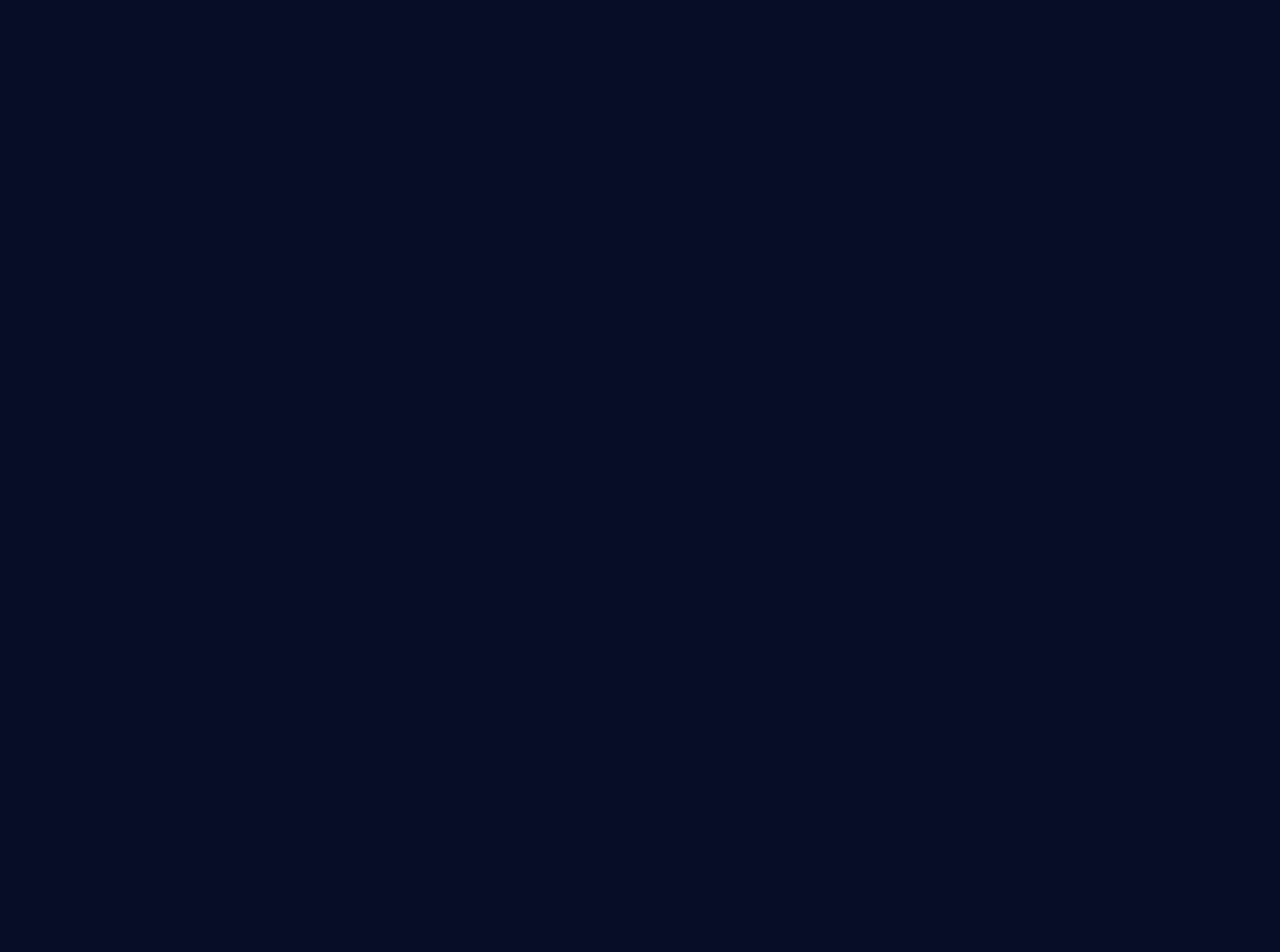
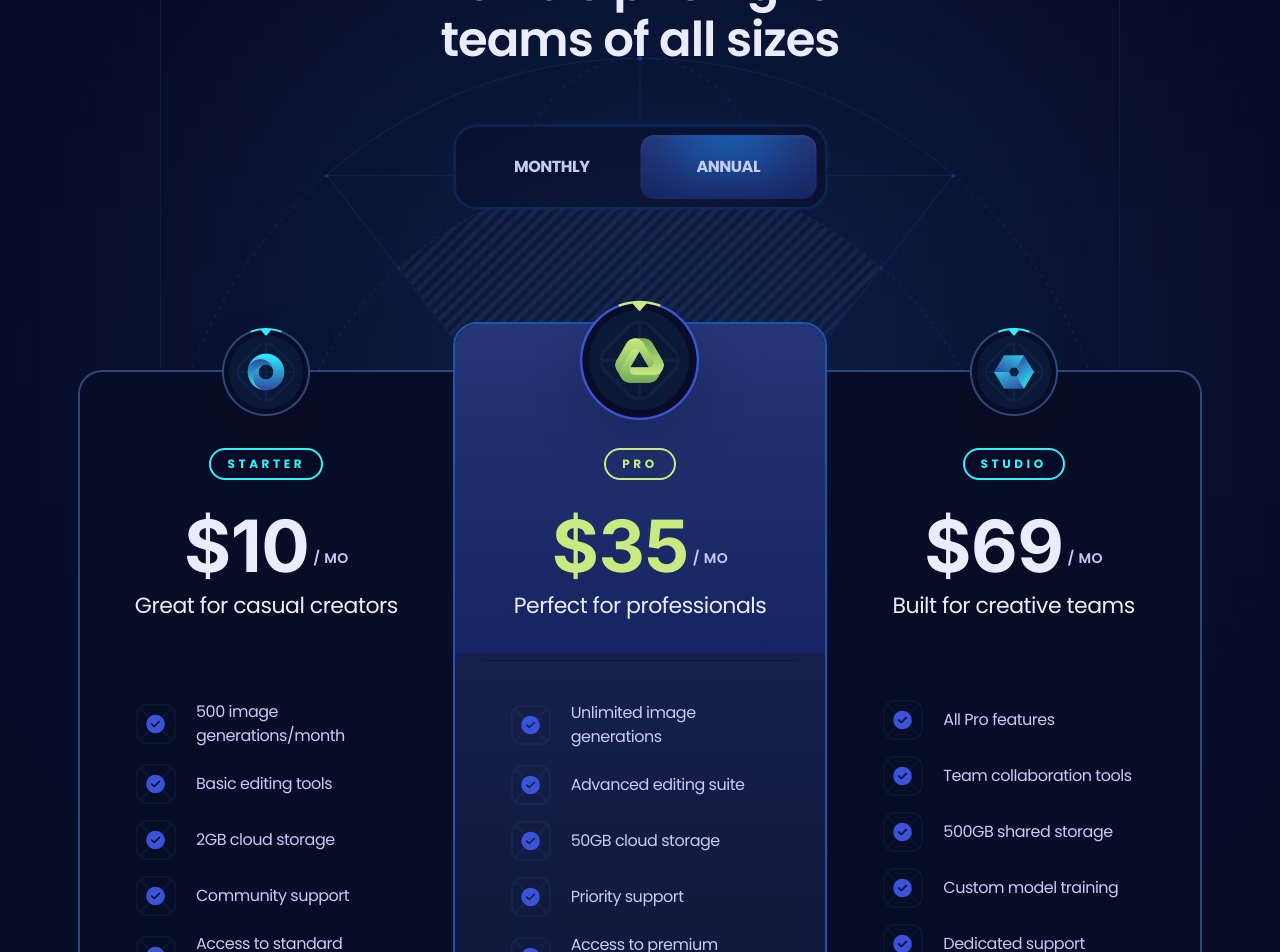
Before and after one commit to MD-MOUAD/sass-landing-page, a React (Vite) app: page / in a window 1280 px wide. Shown: the part 1960-2912 px from the top of the page. Before the commit the page ends 1804 px from the top, so only its background shows below. Built offline with nearby package versions, Linux system fonts and the light colour scheme.

Commit message:
Add Pricing section to App component and introduce subscription plans.

```diff
--- a/package.json
+++ b/package.json
@@ -12,6 +12,7 @@
   "dependencies": {
     "clsx": "^2.1.1",
     "react": "^19.1.0",
+    "react-countup": "^6.5.3",
     "react-dom": "^19.1.0",
     "react-scroll": "^1.9.3"
   },
--- a/src/App.jsx
+++ b/src/App.jsx
@@ -2,6 +2,7 @@ import React from "react";
 import Header from "./sections/Header";
 import Hero from "./sections/Hero";
 import Features from "./sections/Features";
+import Pricing from "./sections/Pricing";
 
 const App = () => {
   return (
@@ -9,6 +10,7 @@ const App = () => {
       <Header />
       <Hero />
       <Features />
+      <Pricing />
     </main>
   );
 };
--- a/src/constants/index.jsx
+++ b/src/constants/index.jsx
@@ -45,3 +45,54 @@ export const details = [
     title: "24 / 7 Customer support",
   },
 ];
+
+export const plans = [
+  {
+    id: "0",
+    title: "Starter",
+    priceMonthly: 15,
+    priceYearly: 10,
+    caption: "Great for casual creators",
+    features: [
+      "500 image generations/month",
+      "Basic editing tools",
+      "2GB cloud storage",
+      "Community support",
+      "Access to standard templates",
+    ],
+    icon: "/images/circle.svg",
+    logo: "/images/plan-1.png",
+  },
+  {
+    id: "1",
+    title: "Pro",
+    priceMonthly: 49,
+    priceYearly: 35,
+    caption: "Perfect for professionals",
+    features: [
+      "Unlimited image generations",
+      "Advanced editing suite",
+      "50GB cloud storage",
+      "Priority support",
+      "Access to premium models",
+    ],
+    icon: "/images/triangle.svg",
+    logo: "/images/plan-2.png",
+  },
+  {
+    id: "2",
+    title: "Studio",
+    priceMonthly: 99,
+    priceYearly: 69,
+    caption: "Built for creative teams",
+    features: [
+      "All Pro features",
+      "Team collaboration tools",
+      "500GB shared storage",
+      "Custom model training",
+      "Dedicated support",
+    ],
+    icon: "/images/hexagon.svg",
+    logo: "/images/plan-3.png",
+  },
+];
--- /dev/null
+++ b/src/sections/Pricing.jsx
@@ -0,0 +1,167 @@
+import { Element } from "react-scroll";
+import { useState } from "react";
+import clsx from "clsx";
+import CountUp from "react-countup";
+import { plans } from "../constants/index.jsx";
+import Button from "../components/Button.jsx";
+
+const Pricing = () => {
+  const [monthly, setMonthly] = useState(false);
+
+  return (
+    <section>
+      <Element name="pricing">
+        <div className="container">
+          <div className="max-w-960 pricing-head_before relative mx-auto border-l border-r border-s2 bg-s1/50 pb-40 pt-28 max-xl:max-w-4xl max-lg:border-none max-md:pb-32 max-md:pt-16">
+            <h3 className="h3 max-lg:h4 max-md:h5 z-3 relative mx-auto mb-14 max-w-lg text-center text-p4 max-md:mb-11 max-sm:max-w-sm">
+              Flexible pricing for teams of all sizes
+            </h3>
+
+            <div className="relative z-4 mx-auto flex w-[375px] rounded-3xl border-[3px] border-s4/25 bg-s1/50 p-2 backdrop-blur-[6px] max-md:w-[310px]">
+              <button
+                className={clsx("pricing-head_btn", monthly && "text-p4")}
+                onClick={() => setMonthly(true)}
+              >
+                Monthly
+              </button>
+              <button
+                className={clsx("pricing-head_btn", !monthly && "text-p4")}
+                onClick={() => setMonthly(false)}
+              >
+                Annual
+              </button>
+
+              <div
+                className={clsx(
+                  "g4 rounded-14 before:h-100 pricing-head_btn_before absolute left-2 top-2 h-[calc(100%-16px)] w-[calc(50%-8px)] overflow-hidden shadow-400 transition-transform duration-500",
+                  !monthly && "translate-x-full"
+                )}
+              />
+            </div>
+
+            <div className="pricing-bg">
+              <img
+                src="/images/bg-outlines.svg"
+                width={960}
+                height={380}
+                alt="outline"
+                className="relative z-2"
+              />
+              <img
+                src="/images/bg-outlines-fill.png"
+                width={960}
+                height={380}
+                alt="outline"
+                className="absolute inset-0 opacity-5 mix-blend-soft-light"
+              />
+            </div>
+          </div>
+
+          {/*  pricing section*/}
+          <div className="scroll-hide relative z-2 -mt-12 flex items-start max-xl:gap-5 max-xl:overflow-auto max-xl:pt-6">
+            {plans.map((plan, index) => (
+              <div
+                key={plan.id}
+                className="pricing-plan_first pricing-plan_last pricing-plan_odd pricing-plan_even relative border-2 p-7 max-xl:min-w-80 max-lg:rounded-3xl xl:w-[calc(33.33%+2px)]"
+              >
+                {index === 1 && (
+                  <div className="g4 absolute h-330 left-0 right-0 top-0 z-1 rounded-tl-3xl rounded-tr-3xl" />
+                )}
+
+                <div
+                  className={clsx(
+                    "absolute left-0 right-0 z-2 flex items-center justify-center",
+                    index === 1 ? "-top-6" : "-top-6 xl:-top-11"
+                  )}
+                >
+                  <img
+                    src={plan.logo}
+                    alt={plan.title}
+                    className={clsx(
+                      "object-contain drop-shadow-2xl",
+                      index === 1 ? "size-[120px]" : "size-[88px]"
+                    )}
+                  />
+                </div>
+
+                <div
+                  className={clsx(
+                    "relative flex flex-col items-center",
+                    index === 1 ? "pt-24" : "pt-12"
+                  )}
+                >
+                  <div
+                    className={clsx(
+                      "small-2 rounded-20 relative z-2 mx-auto mb-6 border-2 px-4 py-1.5 uppercase",
+                      index === 1 ? "border-p3 text-p3" : "border-p1 text-p1"
+                    )}
+                  >
+                    {plan.title}
+                  </div>
+
+                  <div className="relative z-2 flex items-center justify-center">
+                    <div
+                      className={clsx(
+                        "h-num flex items-start",
+                        index === 1 ? "text-p3" : "text-p4"
+                      )}
+                    >
+                      ${" "}
+                      <CountUp
+                        start={plan.priceMonthly}
+                        end={monthly ? plan.priceMonthly : plan.priceYearly}
+                        duration={0.4}
+                        useEasing={false}
+                        preserveValue
+                      />
+                    </div>
+                    <div className="small-1 relative top-3 ml-1 uppercase">
+                      / mo
+                    </div>
+                  </div>
+                </div>
+
+                <div
+                  className={clsx(
+                    "body-1 relative z-2 mb-10 w-full border-b-s2 pb-9 text-center text-p4",
+                    index === 1 && "border-b"
+                  )}
+                >
+                  {plan.caption}
+                </div>
+
+                <ul className="mx-auto space-y-4 xl:px-7">
+                  {plan.features.map((feature) => (
+                    <li
+                      key={feature}
+                      className="relative flex items-center gap-5"
+                    >
+                      <img
+                        src={"/images/check.png"}
+                        alt="check"
+                        className="size-10 object-contain"
+                      />
+                      <p className="flex-1">{feature}</p>
+                    </li>
+                  ))}
+                </ul>
+
+                <div className="mt-10 flex w-full justify-center">
+                  <Button icon={plan.icon}>Get Started</Button>
+                </div>
+
+                {index === 1 && (
+                  <p className="small-compact mt-9 text-center text-p3 before:mx-2.5 before:content-['-'] after:mx-2.5 after:content-['-']">
+                    Limited time offer
+                  </p>
+                )}
+              </div>
+            ))}
+          </div>
+        </div>
+      </Element>
+    </section>
+  );
+};
+
+export default Pricing;
```
Also changed, not shown: 1 other file (tests, documents, lock files or other folders).
